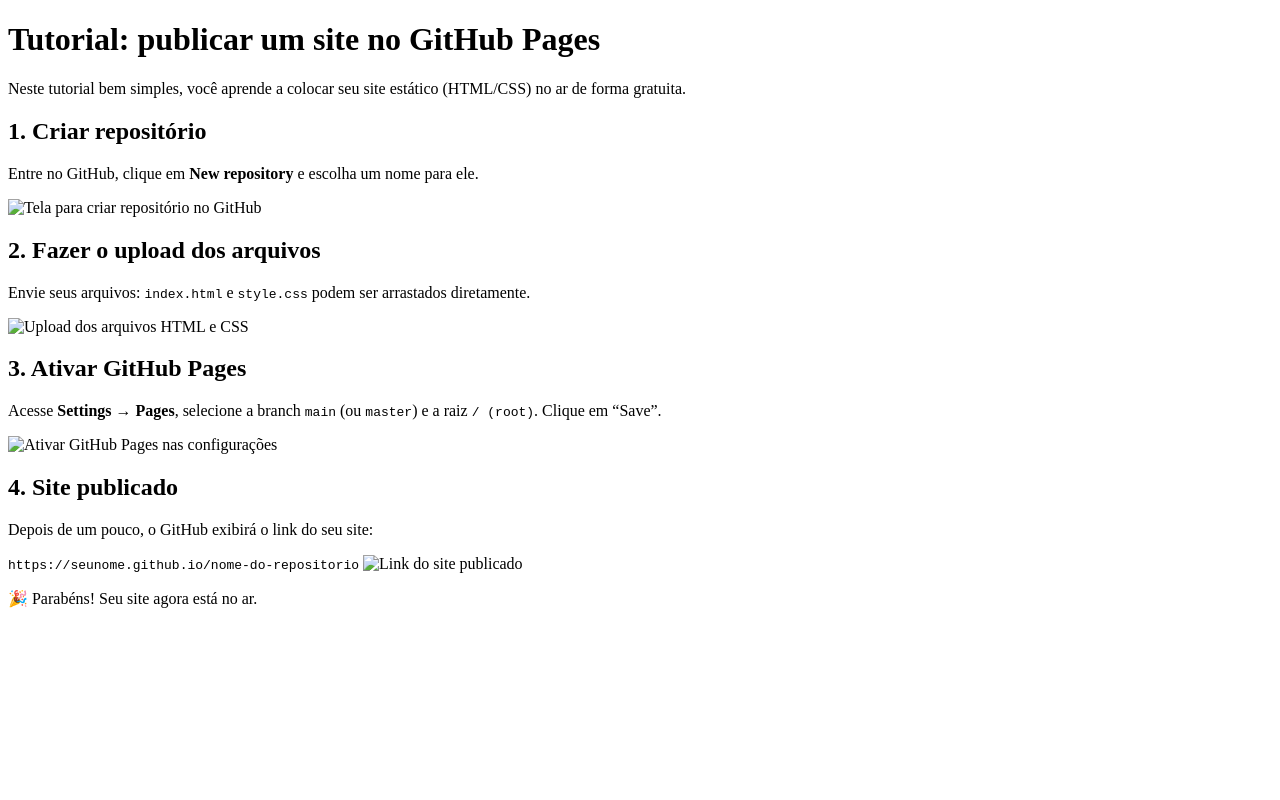
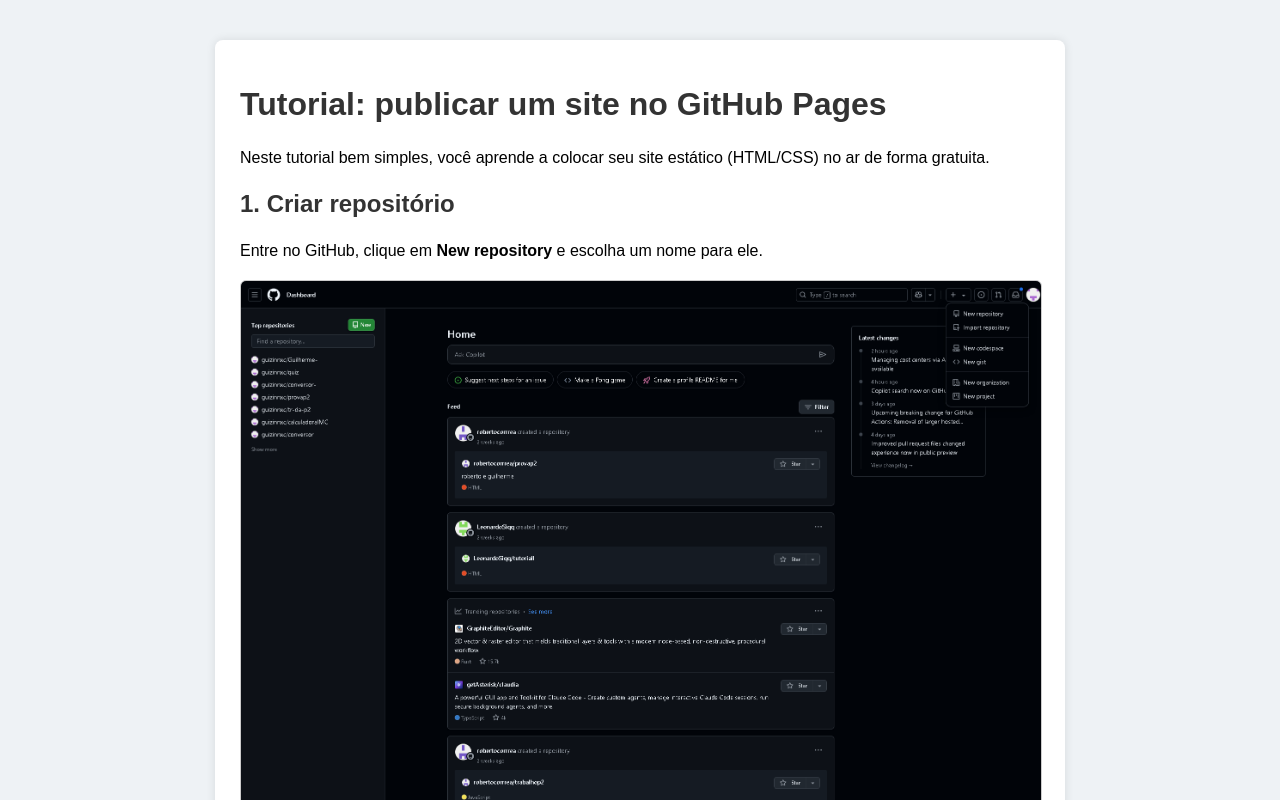
Before and after one commit to guizinnxc/prova, a plain HTML site: page index.html in a window 1280 px wide. Shown: the top 800 px of the page. Drawn offline with Linux system fonts and the light colour scheme; the site is published under a folder, as on GitHub Pages, so addresses that start at the root find nothing.

Commit message:
Add files via upload

```diff
--- a/index.html
+++ b/index.html
@@ -3,7 +3,7 @@
 <head>
   <meta charset="UTF-8">
   <title>Deploy no GitHub Pages</title>
-  <link rel="stylesheet" href="/style.css">
+  <link rel="stylesheet" href="./style.css">
 </head>
 <body>
   <div class="container">
@@ -12,20 +12,20 @@
 
     <h2>1. Criar repositório</h2>
     <p>Entre no GitHub, clique em <strong>New repository</strong> e escolha um nome para ele.</p>
-    <img src="/img 1.png" alt="Tela para criar repositório no GitHub" class="imagem">
+    <img src="./img 1.png" alt="Tela para criar repositório no GitHub" class="imagem">
 
     <h2>2. Fazer o upload dos arquivos</h2>
     <p>Envie seus arquivos: <code>index.html</code> e <code>style.css</code> podem ser arrastados diretamente.</p>
-    <img src="/img 2.png" alt="Upload dos arquivos HTML e CSS" class="imagem">
+    <img src="./img 2.png" alt="Upload dos arquivos HTML e CSS" class="imagem">
 
     <h2>3. Ativar GitHub Pages</h2>
     <p>Acesse <strong>Settings → Pages</strong>, selecione a branch <code>main</code> (ou <code>master</code>) e a raiz <code>/ (root)</code>. Clique em “Save”.</p>
-    <img src="/img 3.png" alt="Ativar GitHub Pages nas configurações" class="imagem">
+    <img src="./img 3.png" alt="Ativar GitHub Pages nas configurações" class="imagem">
 
     <h2>4. Site publicado</h2>
     <p>Depois de um pouco, o GitHub exibirá o link do seu site:</p>
     <code>https://seunome.github.io/nome-do-repositorio</code>
-    <img src="/img 4.png" alt="Link do site publicado" class="imagem">
+    <img src="./img 4.png" alt="Link do site publicado" class="imagem">
 
     <p>🎉 Parabéns! Seu site agora está no ar.</p>
     <footer>
```
